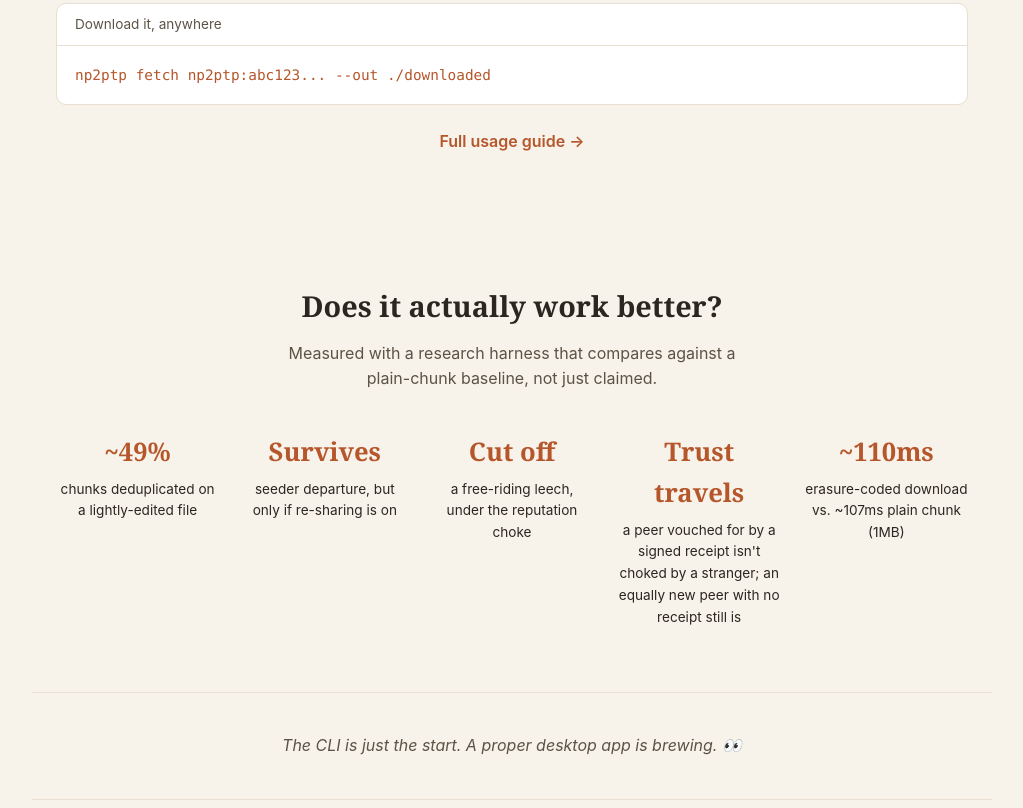
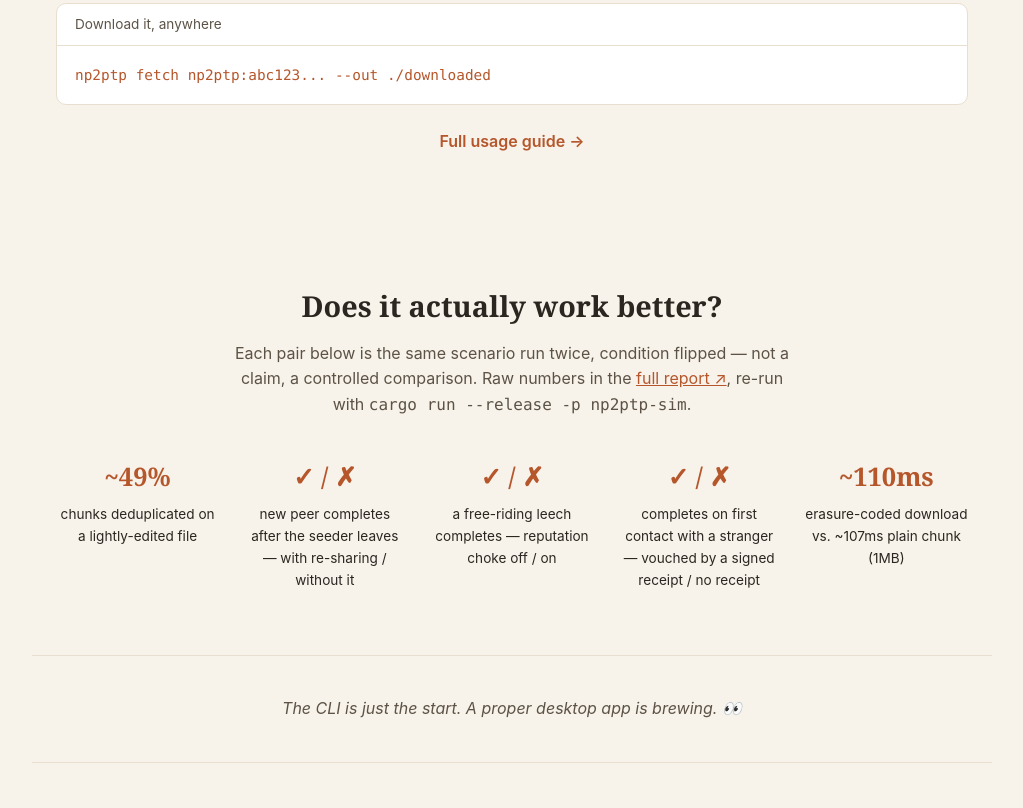
Before and after one commit to LuanBogoqb/np2ptp, a plain HTML site: page index.html in a window 1280 px wide. Shown: the part 2396-3204 px from the top of the page, without its empty margins (128-1151 px from the left). Drawn offline with Linux system fonts and the light colour scheme.

Commit message:
Make the research section an actual bench, not a mix of claims
Three of the five stat tiles asserted an outcome ("Survives", "Cut
off", "Trust travels") with nothing to check it against. Replaced
with the paired pass/fail result each one actually measures (checked
condition on vs. off), plus a link to the full report and the exact
command to reproduce it — every tile is now data, not a claim about data.

```diff
--- a/index.html
+++ b/index.html
@@ -110,23 +110,23 @@
 
   <section id="research" class="research">
     <h2>Does it actually work better?</h2>
-    <p class="section-sub">Measured with a research harness that compares against a plain-chunk baseline, not just claimed.</p>
+    <p class="section-sub">Each pair below is the same scenario run twice, condition flipped — not a claim, a controlled comparison. Raw numbers in the <a href="https://github.com/LuanBogoqb/np2ptp/blob/main/reports/REPORT.md">full report ↗</a>, re-run with <code>cargo run --release -p np2ptp-sim</code>.</p>
     <div class="stat-grid">
       <div class="stat">
         <div class="stat-value">~49%</div>
         <div class="stat-label">chunks deduplicated on a lightly-edited file</div>
       </div>
       <div class="stat">
-        <div class="stat-value">Survives</div>
-        <div class="stat-label">seeder departure, but only if re-sharing is on</div>
+        <div class="stat-value">✓ / ✗</div>
+        <div class="stat-label">new peer completes after the seeder leaves — with re-sharing / without it</div>
       </div>
       <div class="stat">
-        <div class="stat-value">Cut off</div>
-        <div class="stat-label">a free-riding leech, under the reputation choke</div>
+        <div class="stat-value">✓ / ✗</div>
+        <div class="stat-label">a free-riding leech completes — reputation choke off / on</div>
       </div>
       <div class="stat">
-        <div class="stat-value">Trust travels</div>
-        <div class="stat-label">a peer vouched for by a signed receipt isn't choked by a stranger; an equally new peer with no receipt still is</div>
+        <div class="stat-value">✓ / ✗</div>
+        <div class="stat-label">completes on first contact with a stranger — vouched by a signed receipt / no receipt</div>
       </div>
       <div class="stat">
         <div class="stat-value">~110ms</div>
--- a/style.css
+++ b/style.css
@@ -99,7 +99,7 @@ code, pre { font-family: var(--font-mono); }
 /* Sections */
 section { max-width: var(--max-width); margin: 0 auto; padding: 64px 24px; }
 section h2 { text-align: center; margin-bottom: 12px; }
-.section-sub { text-align: center; max-width: 480px; margin: 0 auto 40px; }
+.section-sub { text-align: center; max-width: 560px; margin: 0 auto 40px; }
 
 .card-grid, .how-grid { display: grid; grid-template-columns: repeat(3, 1fr); gap: 24px; margin-top: 40px; }
 .how-grid { grid-template-columns: repeat(auto-fit, minmax(280px, 1fr)); }
```
